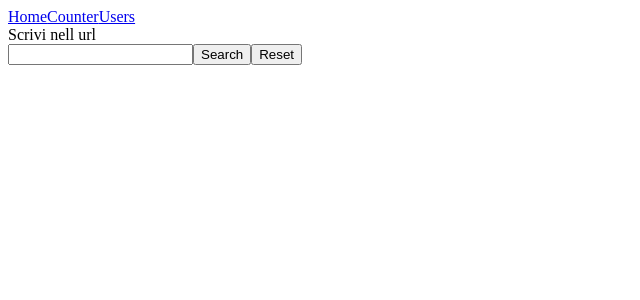
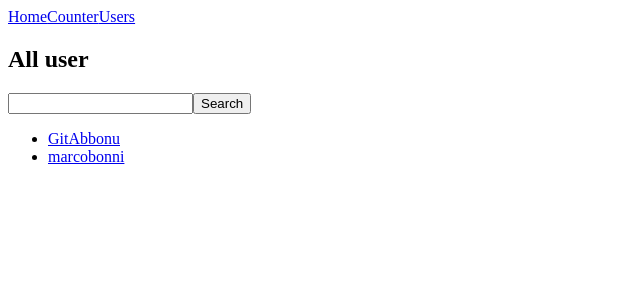
Before and after one commit to GitAbbonu/React_exercises, a React (Create React App) app in the folder my-app/: page /users in a window 1280 px wide. Shown: the top 300 px of the page, without its empty margins (0-640 px from the left). Built offline with nearby package versions, Linux system fonts and the light colour scheme.

Commit message:
add:exercise 65

```diff
--- a/my-app/src/App.js
+++ b/my-app/src/App.js
@@ -1,9 +1,10 @@
 import { Link, Route, Routes } from "react-router-dom";
 import Counter from "./Counter";
-import ShowGithubUser from "./ShowGithubUser";
+import GithubUser from "./GithubUser";
+import GithubUserList from "./GithubUserList";
 import Welcome from "./Welcome";
 
-// Add a Not Found route that renders when a user navigates to a path that does not exist.
+// Add a Route to the users path that shows the GihubUserList component from useEffect 04. Modify it so that instead of showing the GithubUser component for each username entered, it shows a link to a nested route that shows the ShowGithubUser component. In doing so, remove the /users/:username route from the App component, and add a new nested route within the /users route.
 function App() {
   return (
     <div>
@@ -14,8 +15,10 @@ function App() {
 
         <Routes>
           <Route path="/" element={<Welcome />} />
-          <Route path="/users" element={<ShowGithubUser />} />
-          <Route path="/users/:username" element={<ShowGithubUser />} />
+
+          <Route path="/users" element={<GithubUserList />}>
+            <Route path=":username" element={<GithubUser />} />
+          </Route>
           <Route path="/counter" element={<Counter />} />
           <Route
             path="*"
--- a/my-app/src/GithubUser.js
+++ b/my-app/src/GithubUser.js
@@ -1,12 +1,10 @@
 import React, { useEffect, useState } from "react";
-import { Outlet, useParams } from "react-router-dom";
+import { useParams } from "react-router-dom";
 
 function GithubUser() {
   const { username } = useParams();
 
-  console.log(username);
-
-  const [user, setUser] = useState(null);
+  const [item, setItem] = useState("");
 
   async function getGitUser(gitName) {
     try {
@@ -15,7 +13,7 @@ function GithubUser() {
       const fet = await fetch(url);
       const json = await fet.json();
 
-      setUser(json);
+      setItem(json);
     } catch (err) {
       console.log(err);
     }
@@ -23,13 +21,15 @@ function GithubUser() {
 
   useEffect(() => {
     getGitUser(username);
-    console.log(user);
   }, [username]);
+
+  // const printItems = items.map((el, id) => {
+  //   return <li key={id}>{el}</li>;
+  // });
 
   return (
     <div>
-      {user && <h1>{user.name}</h1>}
-      <Outlet />
+      <ul>{item.name}</ul>
     </div>
   );
 }
--- /dev/null
+++ b/my-app/src/GithubUserList.js
@@ -0,0 +1,13 @@
+import ShowGithubUser from "./ShowGithubUser";
+
+function GithubUserList() {
+  return (
+    <div>
+      <h2>All user</h2>
+
+      <ShowGithubUser />
+    </div>
+  );
+}
+
+export default GithubUserList;
--- a/my-app/src/ShowGithubUser.js
+++ b/my-app/src/ShowGithubUser.js
@@ -1,34 +1,39 @@
 import React, { useState } from "react";
-import GithubUser from "./GithubUser";
+import { Link, Outlet } from "react-router-dom";
 
 function ShowGithubUser() {
+  const [list, setList] = useState(["GitAbbonu", "marcobonni"]);
   const [user, setUser] = useState("");
-  const [search, setSearch] = useState(false);
 
-  const searchHandler = () => {
-    setSearch(true);
+  const inputChangeHandler = (ev) => {
+    const { value } = ev.target;
+    setUser(value);
   };
-  const resetHandler = () => {
-    setSearch(false);
+
+  const addToListHandler = () => {
+    if (user === "") {
+      return false;
+    }
+    setList([...list, user]);
     setUser("");
   };
 
-  const inputChangeHandler = (ev) => {
-    const { value } = ev.target;
-
-    setUser(value);
-  };
+  const printList = list.map((item, index) => {
+    return (
+      <li key={index}>
+        <Link to={`/users/${item}`}>{item}</Link>
+      </li>
+    );
+  });
 
   return (
     <div>
-      <div>Scrivi nell url</div>
       <input name="search" value={user} onChange={inputChangeHandler} />
-      <button onClick={searchHandler}>Search</button>
-      <button onClick={resetHandler}>Reset</button>
+      <button onClick={addToListHandler}>Search</button>
 
-      {search && <GithubUser />}
+      <ul>{printList}</ul>
+      <Outlet />
     </div>
   );
 }
-
 export default ShowGithubUser;
```
Also changed, not shown: 1 other file (tests, documents, lock files or other folders).
